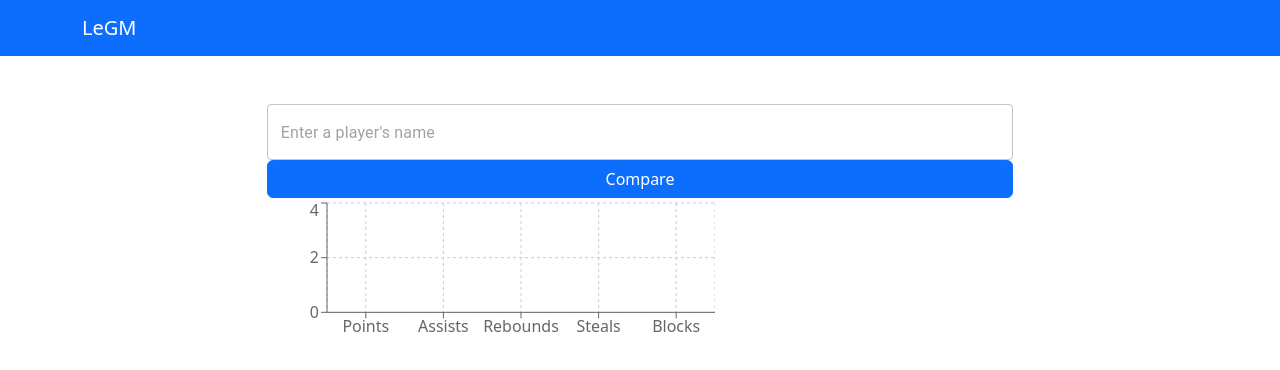
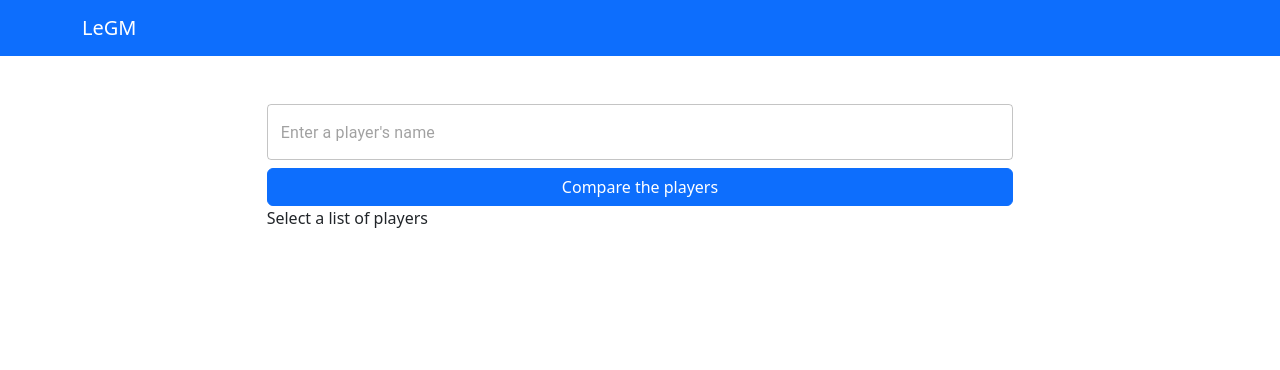
Before and after one commit to wumarc/LeGM, a React (Create React App) app in the folder frontend/: page / in a window 1280 px wide. Shown: the top 370 px of the page. Built offline with nearby package versions, Linux system fonts and the light colour scheme; the HTML template or start-up script is replaced by a standard one.

Commit message:
Stable search.js

```diff
--- a/frontend/src/components/Chart.js
+++ b/frontend/src/components/Chart.js
@@ -1,20 +1,32 @@
-
+import { useEffect, useState } from 'react';
 import { BarChart, Bar, XAxis, YAxis, CartesianGrid, Tooltip, ResponsiveContainer } from 'recharts';
 
-function Chart() {
+function Chart({players}, {stats}) {
 
-  const data = [
-    {name: 'Points', number: 0},
-    {name: 'Assists', number: 0},
-    {name: 'Rebounds', number: 0},
-    {name: 'Steals', number: 0},
-    {name: 'Blocks', number: 0},
-  ];
+  const [data, setData] = useState([]);
+
+  useEffect(() => {
+  //   players.map(player => {
+  //     return (data.push(
+  //       {type: 'first_name', name: player.first_name},
+  //       {type: 'last_name', name: player.last_name},
+  //       {type: 'team', name: player.team})
+  //   )})
+
+  //   stats.map(player => {
+  //     return (data.push(
+  //       {name: 'Points', number: player.pts},
+  //       {name: 'Assists', number: player.ast},
+  //       {name: 'Rebounds', number: player.reb},
+  //       {name: 'Steals', number: player.stl},
+  //       {name: 'Blocks', number: player.blk}
+  //   ))})
+  }, [players, stats, data])
 
   return (
       <div>
         {/* Display the stats chart here */}
-        <ResponsiveContainer width="60%" aspect={3}>
+        <ResponsiveContainer width="100%" aspect={2}>
           <BarChart width={250} height={300} data={data} margin={{top: 5, bottom: 5}} >
             <CartesianGrid strokeDasharray="3 3" />
             <XAxis dataKey="name"/>
--- a/frontend/src/components/Search.js
+++ b/frontend/src/components/Search.js
@@ -43,15 +43,14 @@ function Search() {
     { name: 'Bradley Beal'},
     { name: 'Malik Beasley'},
     { name: 'MarJon Beauchamp'},
-    { name: 'D?vis Bert?ns'},
     { name: 'Patrick Beverley'},
     { name: 'Saddiq Bey'},
     { name: 'Khem Birch'},
     { name: 'Goga Bitadze'},
     { name: 'Bismack Biyombo'},
     { name: 'Buddy Boeheim'},
-    { name: 'Bogdan Bogdanovi?'},
-    { name: 'Bojan Bogdanovi?'},
+    { name: 'Bogdan Bogdanovic'},
+    { name: 'Bojan Bogdanovic'},
     { name: 'Bol Bol'},
     { name: 'Leandro Bolmaro'},
     { name: 'Devin Booker'},
@@ -80,7 +79,6 @@ function Search() {
     { name: 'Jamal Cain'},
     { name: 'Kentavious Caldwell-Pope'},
     { name: 'Facundo Campazzo'},
-    { name: 'Vlatko ?an?ar'},
     { name: 'Clint Capela'},
     { name: 'Vernon Carey Jr.'},
     { name: 'Jevon Carter'},
@@ -120,13 +118,13 @@ function Search() {
     { name: 'Ousmane Dieng'},
     { name: 'Spencer Dinwiddie'},
     { name: 'Donte DiVincenzo'},
-    { name: 'Luka Don?i?'},
+    { name: 'Luka Doncic'},
     { name: 'Tyler Dorsey'},
     { name: 'Luguentz Dort'},
     { name: 'Ayo Dosunmu'},
     { name: 'Devon Dotson'},
     { name: 'Jeff Dowtin'},
-    { name: 'Goran Dragi?'},
+    { name: 'Goran Dragic'},
     { name: 'Andre Drummond'},
     { name: 'Chris Duarte'},
     { name: 'David Duke Jr.'},
@@ -223,7 +221,7 @@ function Search() {
     { name: 'LeBron James'},
     { name: 'Ty Jerome'},
     { name: 'Isaiah Joe'},
-    { name: 'Nikola Joki?'},
+    { name: 'Nikola Jokic'},
     { name: 'Damian Jones'},
     { name: 'Derrick Jones Jr.'},
     { name: 'Herbert Jones'},
@@ -274,7 +272,7 @@ function Search() {
     { name: 'Sandro Mamukelashvili'},
     { name: 'Terance Mann'},
     { name: 'Tre Mann'},
-    { name: 'Boban Marjanovi?'},
+    { name: 'Boban Marjanovic'},
     { name: 'Lauri Markkanen'},
     { name: 'Naji Marshall'},
     { name: 'Caleb Martin'},
@@ -329,7 +327,7 @@ function Search() {
     { name: 'Jaylen Nowell'},
     { name: 'Frank Ntilikina'},
     { name: 'Kendrick Nunn'},
-    { name: 'Jusuf Nurki?'},
+    { name: 'Jusuf Nurkic'},
     { name: 'Jordan Nwora'},
     { name: 'Chuma Okeke'},
     { name: 'Josh Okogie'},
@@ -353,7 +351,6 @@ function Search() {
     { name: 'Michael Porter Jr.'},
     { name: 'Otto Porter Jr.'},
     { name: 'Bobby Portis'},
-    { name: 'Kristaps Porzi??is'},
     { name: 'Micah Potter'},
     { name: 'Dwight Powell'},
     { name: 'Norman Powell'},
@@ -377,7 +374,6 @@ function Search() {
     { name: 'DAngelo Russell'},
     { name: 'Matt Ryan'},
     { name: 'Domantas Sabonis'},
-    { name: 'Dario Šari?'},
     { name: 'Jordan Schakel'},
     { name: 'Admiral Schofield'},
     { name: 'Dennis Schröder'},
@@ -420,13 +416,11 @@ function Search() {
     { name: 'Gary Trent Jr.'},
     { name: 'P.J. Tucker'},
     { name: 'Myles Turner'},
-    { name: 'Jonas Valan?i?nas'},
     { name: 'Jarred Vanderbilt'},
     { name: 'Fred VanVleet'},
     { name: 'Devin Vassell'},
     { name: 'Gabe Vincent'},
     { name: 'Noah Vonleh'},
-    { name: 'Nikola Vu?evi?'},
     { name: 'Dean Wade'},
     { name: 'Franz Wagner'},
     { name: 'Moritz Wagner'},
@@ -475,44 +469,43 @@ function Search() {
   const [validInput, setValidInput] = useState(true);
   const [playersDetails, setPlayersDetails] = useState([]);
   const [playersStats, setPlayersStats] = useState([]);
+  const [display, setDisplay] = useState(false);
 
   const getStats = async () => {
+    const details = []
+    const stats = []
+
     // Get general player information
     await Promise.all(players.map(async player => {
         try {
-          return await fetch(process.env.REACT_APP_SERVER_URL + 'search?name=' + player)
+          await fetch(process.env.REACT_APP_SERVER_URL + 'search?name=' + player)
           .then(response => response.json())
           .then(data => {
-            setPlayersDetails([...playersDetails, data.data[0]])
+            details.push(data.data[0]);
+            try {
+                fetch(process.env.REACT_APP_SERVER_URL + 'get_stats?player_id=' + data.data[0].id)
+                .then(response => response.json())
+                .then(data => { stats.push(data.data[0])})
+            } catch (err) {
+                console.log(err)
+            }
           })
-          .then(console.log(playersDetails))
         } catch (err) {
           console.log(err)
         }
     }));
-    // Get player season stats
-    await Promise.all(playersDetails.map(async player => {
-        try {
-            return await fetch(process.env.REACT_APP_SERVER_URL + 'get_stats?player_id=' + player.id)
-            .then(response => response.json())
-            .then(data => {
-            setPlayersStats([...playersStats, data.data[0]])
-            })
-        } catch (err) {
-            console.log(err)
-        }
-    }));
+    setPlayersDetails(details)
+    setPlayersStats(stats)
+
+    // Display the chart
+    setDisplay(true);
   }
 
-  const handleChange = (e, value) => {
-    setPlayers(value);
-  };
+  const handleChange = (e, value) => { setPlayers(value); };
 
   useEffect(() => {
-    if (currentInput.length === 0) {
-      setValidInput(true);
-    }
-  }, [currentInput]);
+    if (currentInput.length === 0) { setValidInput(true);}
+  }, [currentInput, players, playersDetails, playersStats]);
 
   return (
     <div>
@@ -528,14 +521,16 @@ function Search() {
                     renderInput={(params) => ( <TextField {...params} variant="outlined" error={!validInput} placeholder="Enter a player's name" />)}
                 />
             </div>
-            <div className="d-grid gap-2">
-                <button className="btn btn-primary" type="button" onClick={getStats}>Compare</button>
+            <div className="d-grid gap-2 mt-2">
+                <button className="btn btn-primary" type="button" onClick={getStats}>Compare the players</button>
             </div>
         </div>
         {/* Results */}
-        <div>
-            <Chart/>
-        </div>
+        { display ? (
+            <div className="mt-5"><Chart players={playersDetails} stats={playersStats}/></div>
+        ) : (
+            <div>Select a list of players</div>)
+        }
     </div>
   );
 
```
Also changed, not shown: frontend/public/manifest.json.
